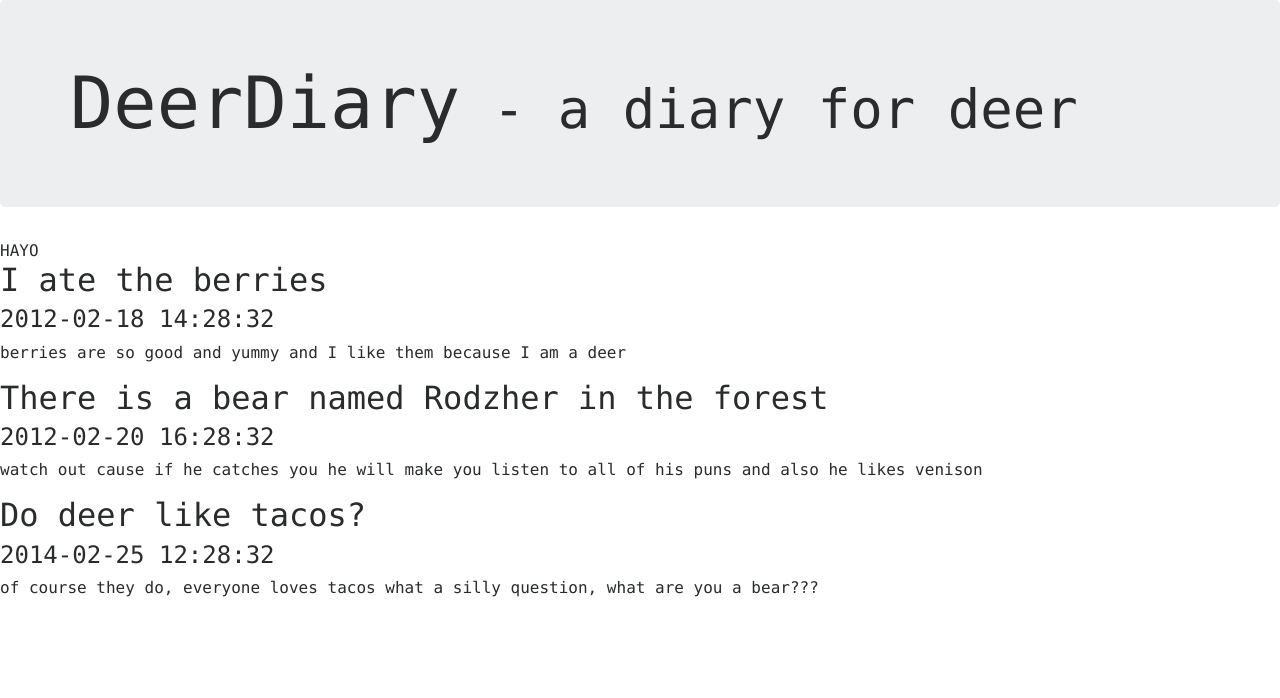
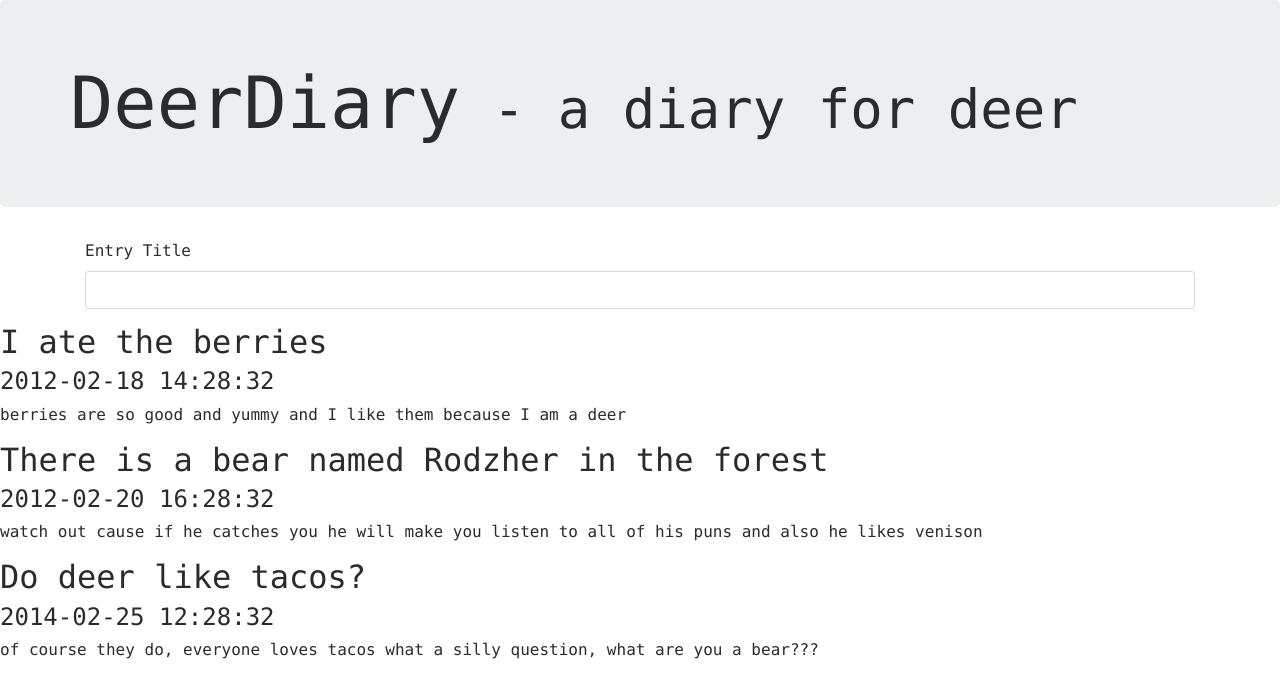
Before and after one commit to donkeypagoda/deer-diary-react-router, a React (Create React App) app: page / in a window 1280 px wide. Both pictures are taken after a click on the button "New Entry". Shown: the top 698 px of the page. Built offline with nearby package versions, Linux system fonts and the light colour scheme.

Commit message:
fixing form up

```diff
--- a/src/components/postForm.js
+++ b/src/components/postForm.js
@@ -1,10 +1,27 @@
 import React from 'react'
 
 const PostForm = (state, props) => {
+  const submitPost = (e) => {
+    e.preventDefault()
+    console.log(e.target)
+  }
   return (
-    <form>
-      HAYO
-    </form>
+    <div className="container">
+      <div className="row">
+        <div className="col-md-12">
+          <form name="newBlogPost" onSubmit={submitPost}>
+            <div className="form-group">
+              <label>Entry Title</label>
+                <input
+                  type="text"
+                  className="form-control"
+                  name="newPostTitle"
+                />
+            </div>
+          </form>
+        </div>
+      </div>
+      </div>
   )
 }
 
```
